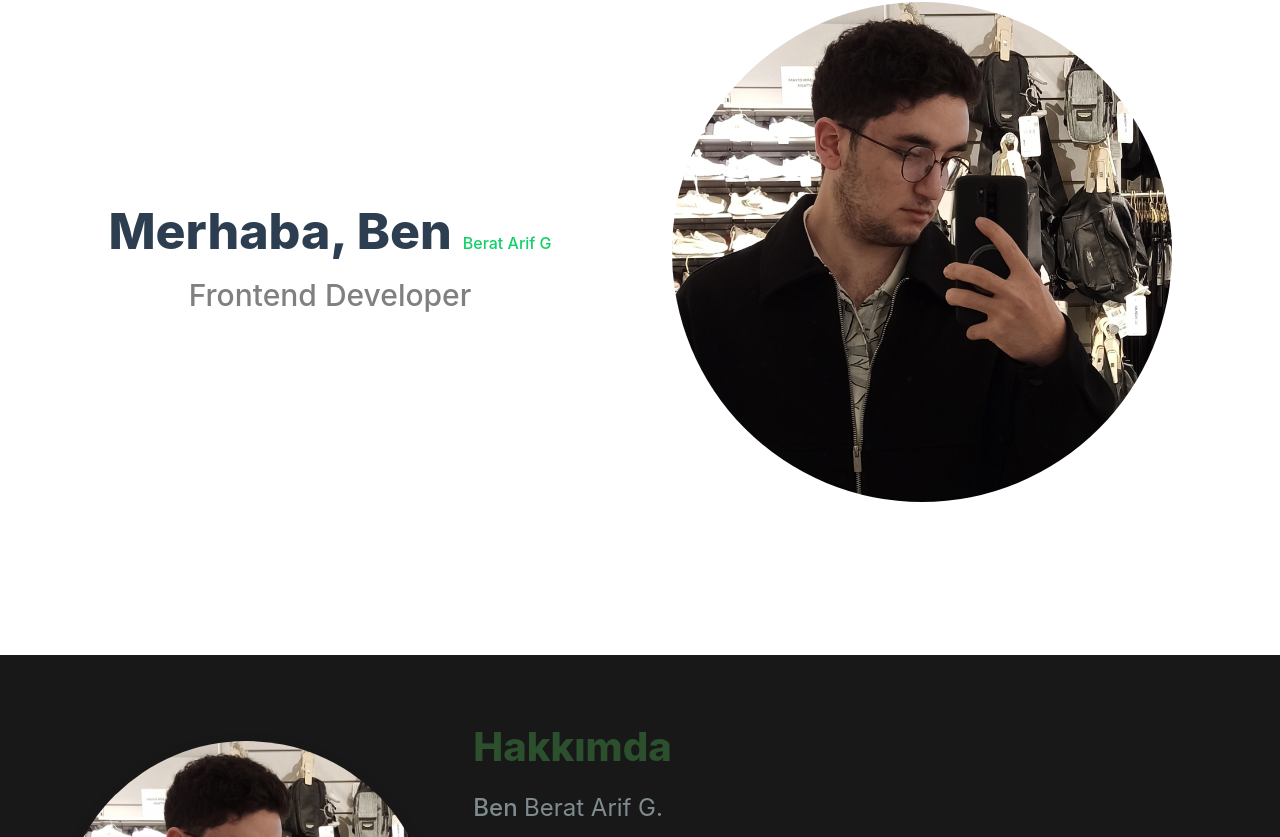
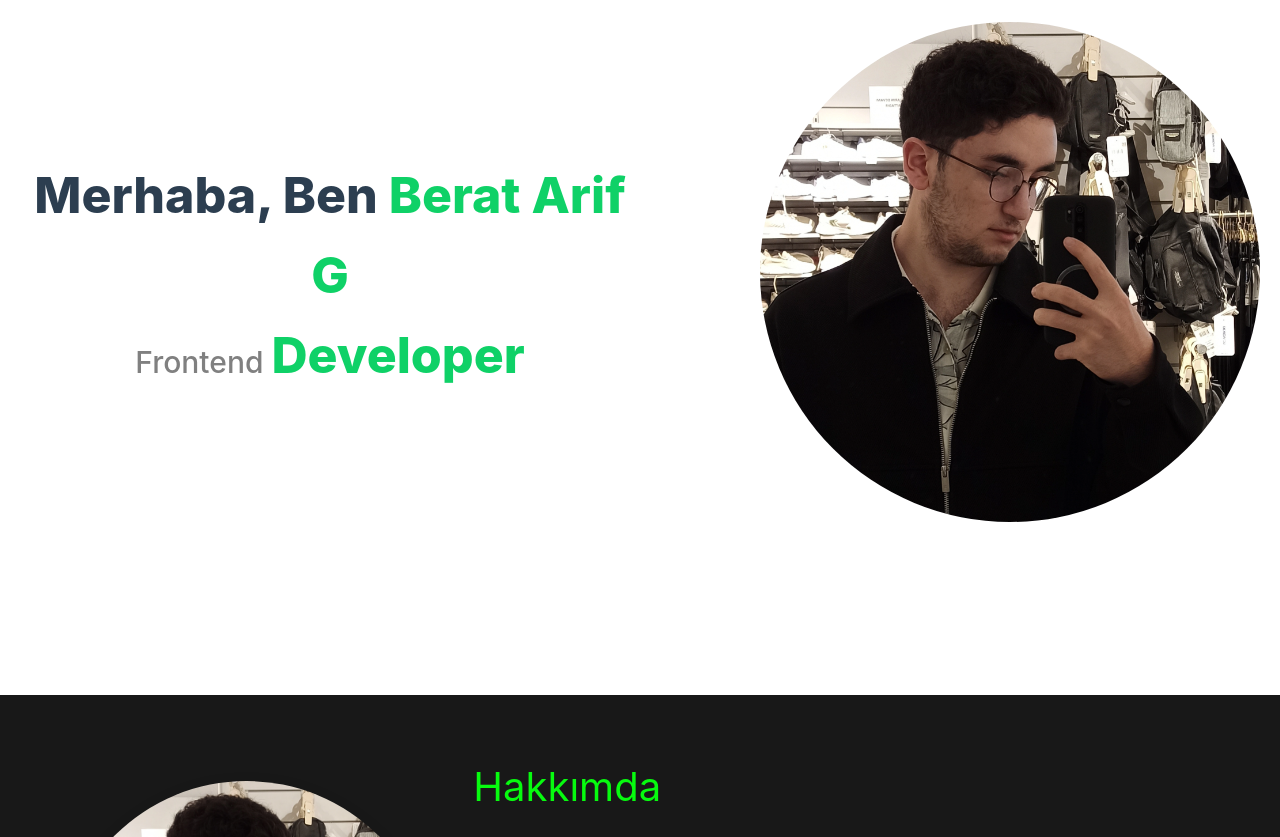
Before and after one commit to beratarif/vue-project, a Vue app: page / in a window 1280 px wide. Shown: the part 223-1060 px from the top of the page. Built offline with nearby package versions, Linux system fonts and the light colour scheme.

Commit message:
fixed: hero and about.vue

```diff
--- a/src/views/AboutView.vue
+++ b/src/views/AboutView.vue
@@ -83,7 +83,7 @@ const abilities = ref([
 
 .about-text h1 {
   font-size: 2.5rem;
-  color: #2c502d;
+  color: #07fb0f;
   margin-bottom: 10px;
 }
 
--- a/src/views/HeroView.vue
+++ b/src/views/HeroView.vue
@@ -4,7 +4,7 @@
       <div class="hero-content">
         <div class="hero-links">
           <h1>Merhaba, Ben <span class="green">Berat Arif G</span></h1>
-          <h3>Frontend Developer</h3>
+          <h3>Frontend <span class="green">Developer</span></h3>
         </div>
         <div class="hero-profile">
           <img src="../assets/profile.webp" alt="Profile Picture">
@@ -14,7 +14,7 @@
   </section>
 </template>
 
-<style>
+<style scoped>
 .container {
   max-width: 1920px;
   width: 100%;
@@ -61,11 +61,25 @@ h3 {
 }
 
 .green{
-  transition: color 0.5s ease;
+  animation: fadeIn 1s ease-in-out;
+  font-size: 50px;
+  font-weight: 800;
+  color: #0fd167;
 }
 
 .green:hover{
   color: #0fd167;
 }
 
+@keyframes fadeIn {
+  from {
+    opacity: 0;
+    transform: translateY(20px);
+  }
+  to {
+    opacity: 1;
+    transform: translateY(0);
+  }
+}
+
 </style>
```
